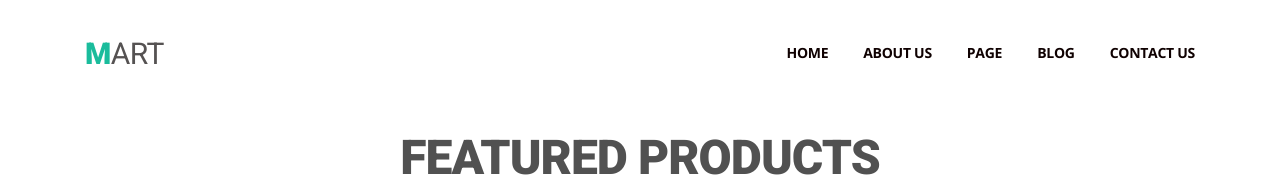
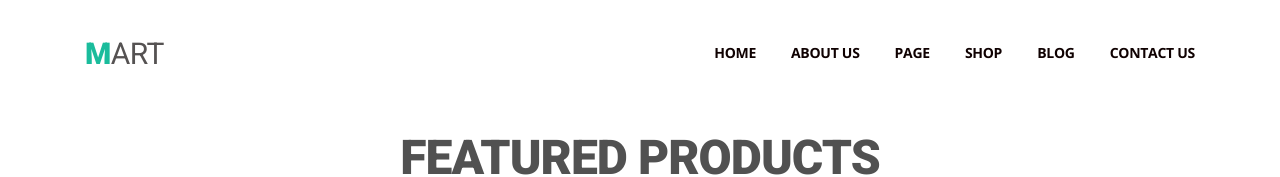
Before and after one commit to dkvvs/goit-fe-course, a plain HTML site: page html-css/module-04/index.html in a window 1280 px wide. Shown: the top 177 px of the page. Drawn offline with nearby package versions, Linux system fonts and the light colour scheme.

Commit message:
final editing 2

```diff
--- a/html-css/module-04/index.html
+++ b/html-css/module-04/index.html
@@ -24,6 +24,7 @@
           <li><a href="#">home</a></li>
           <li><a href="#">about us</a></li>
           <li><a href="#">page</a></li>
+          <li><a href="#">shop</a></li>
           <li><a href="#">blog</a></li>
           <li><a href="#">contact us</a></li>
         </ul>
```
